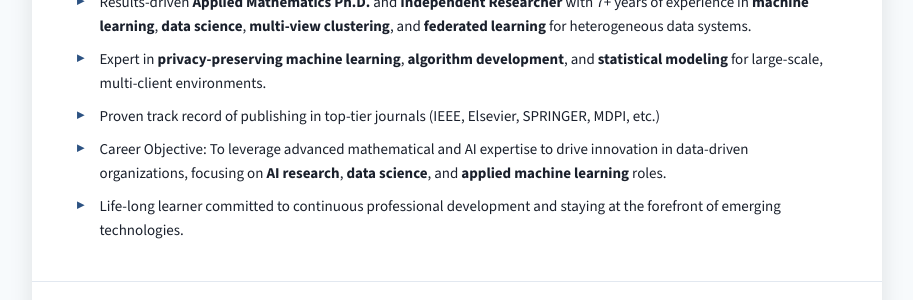
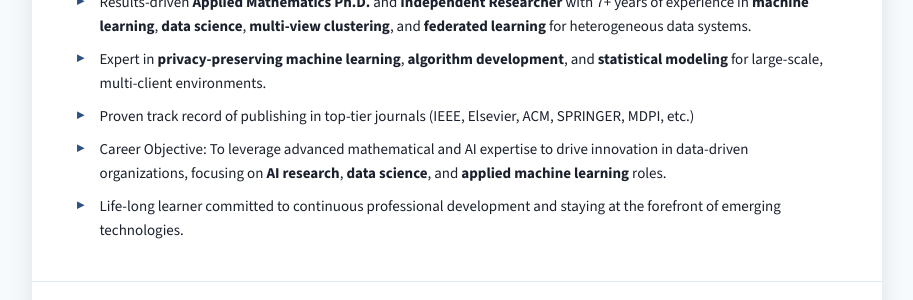
Before and after one commit to Kristina01-hash/Kristina01-hash.github.io, a Jekyll site: the page pdf/cv/index.html, which Jekyll copies as it is, in a window 1280 px wide and 900 px high. Shown: the part 422-722 px from the top of the window, without its empty margins (183-1096 px from the left). Built offline with Jekyll 4.4.1, drawn with Linux system fonts in a browser that asks for light colours.

Commit message:
Update index.html

```diff
--- a/pdf/cv/index.html
+++ b/pdf/cv/index.html
@@ -602,7 +602,7 @@
     <ul>
       <li>Results-driven <b>Applied Mathematics Ph.D.</b> and <b>Independent Researcher</b> with 7+ years of experience in <b>machine learning</b>, <b>data science</b>, <b>multi-view clustering</b>, and <b>federated learning</b> for heterogeneous data systems.</li>
       <li>Expert in <b>privacy-preserving machine learning</b>, <b>algorithm development</b>, and <b>statistical modeling</b> for large-scale, multi-client environments.</li>
-      <li>Proven track record of publishing in top-tier journals (IEEE, Elsevier, SPRINGER, MDPI, etc.)</li>
+      <li>Proven track record of publishing in top-tier journals (IEEE, Elsevier, ACM, SPRINGER, MDPI, etc.)</li>
       <li>Career Objective: To leverage advanced mathematical and AI expertise to drive innovation in data-driven organizations, focusing on <b>AI research</b>, <b>data science</b>, and <b>applied machine learning</b> roles.</li>
       <li>Life-long learner committed to continuous professional development and staying at the forefront of emerging technologies.</li>
     </ul>
```
